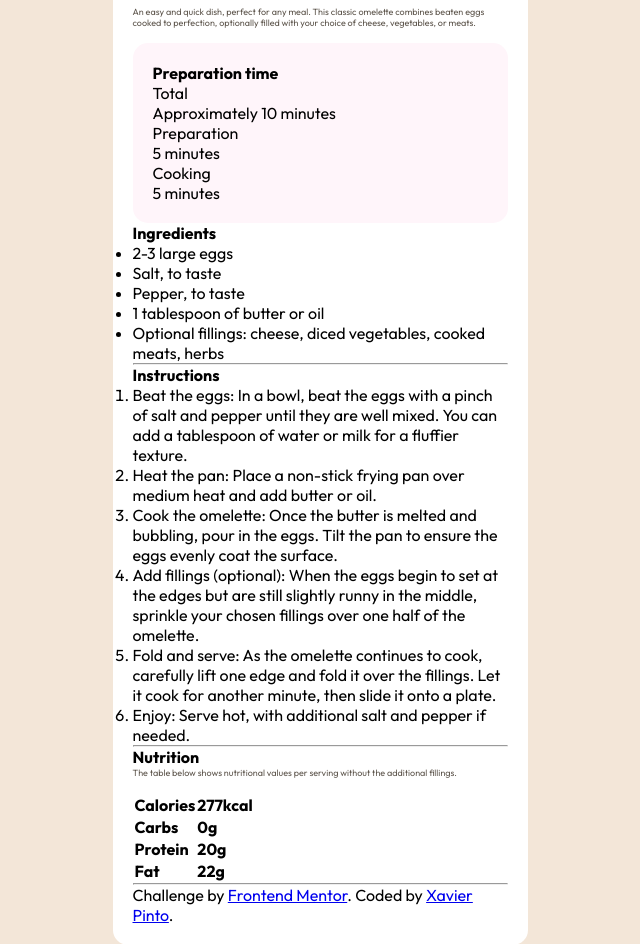
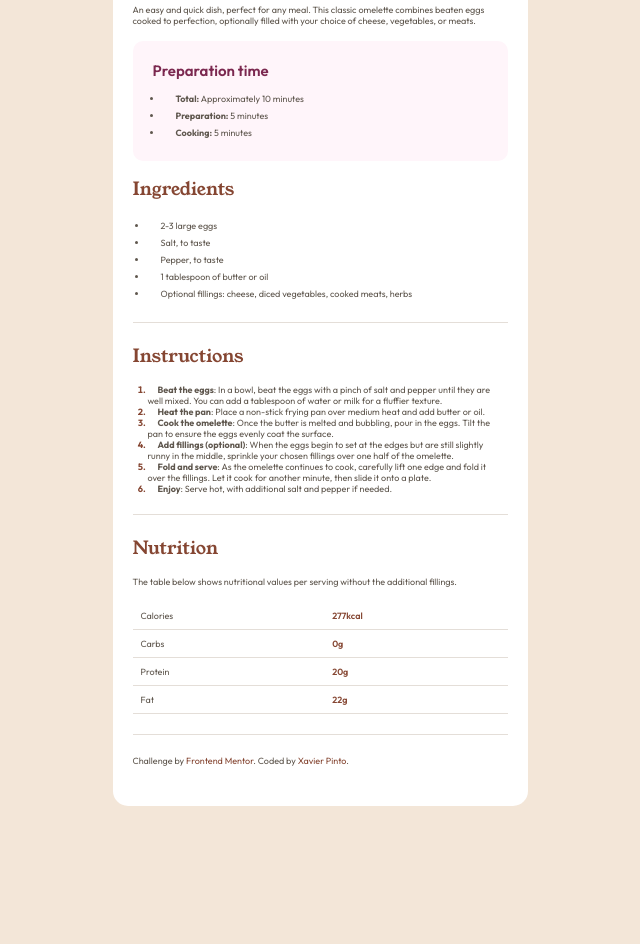
Before and after one commit to JavierPintoVas/recipe-page-main, a plain HTML site: page index.html in a window 1280 px wide. Shown: the part 300-1244 px from the top of the page, without its empty margins (320-960 px from the left). After the commit the page ends 1156 px from the top, so only its background shows below. Drawn offline with Linux system fonts and the light colour scheme.

Commit message:
Adding changes in CSS

```diff
--- a/index.html
+++ b/index.html
@@ -17,7 +17,9 @@
   </head>
   <body>
     <div class="container">
-      <img src="assets/images/image-omelette.jpeg" alt="image-omelette" />
+      <div class="container-img">
+        <img src="assets/images/image-omelette.jpeg" alt="image-omelette" />
+      </div>
       <h1 class="title">Simple Omelette Recipe</h1>
       <p class="description">
         An easy and quick dish, perfect for any meal. This classic omelette
@@ -26,14 +28,11 @@
       </p>
       <div class="container-pink">
         <h3>Preparation time</h3>
-        <dl>
-          <dt>Total</dt>
-          <dd>Approximately 10 minutes</dd>
-          <dt>Preparation</dt>
-          <dd>5 minutes</dd>
-          <dt>Cooking</dt>
-          <dd>5 minutes</dd>
-        </dl>
+        <ul>
+          <li><b>Total:</b> Approximately 10 minutes</li>
+          <li><b>Preparation:</b> 5 minutes</li>
+          <li><b>Cooking:</b> 5 minutes</li>
+        </ul>
       </div>
       <h2>Ingredients</h2>
       <ul>
@@ -45,35 +44,37 @@
           Optional fillings: cheese, diced vegetables, cooked meats, herbs
         </li>
       </ul>
-      <hr />
+      <hr class="divisor" />
       <h2>Instructions</h2>
       <ol>
         <li>
-          Beat the eggs: In a bowl, beat the eggs with a pinch of salt and
-          pepper until they are well mixed. You can add a tablespoon of water or
-          milk for a fluffier texture.
+          <b>Beat the eggs</b>: In a bowl, beat the eggs with a pinch of salt
+          and pepper until they are well mixed. You can add a tablespoon of
+          water or milk for a fluffier texture.
         </li>
         <li>
-          Heat the pan: Place a non-stick frying pan over medium heat and add
-          butter or oil.
+          <b>Heat the pan</b>: Place a non-stick frying pan over medium heat and
+          add butter or oil.
         </li>
         <li>
-          Cook the omelette: Once the butter is melted and bubbling, pour in the
-          eggs. Tilt the pan to ensure the eggs evenly coat the surface.
+          <b>Cook the omelette</b>: Once the butter is melted and bubbling, pour
+          in the eggs. Tilt the pan to ensure the eggs evenly coat the surface.
         </li>
         <li>
-          Add fillings (optional): When the eggs begin to set at the edges but
-          are still slightly runny in the middle, sprinkle your chosen fillings
-          over one half of the omelette.
+          <b>Add fillings (optional)</b>: When the eggs begin to set at the
+          edges but are still slightly runny in the middle, sprinkle your chosen
+          fillings over one half of the omelette.
         </li>
         <li>
-          Fold and serve: As the omelette continues to cook, carefully lift one
-          edge and fold it over the fillings. Let it cook for another minute,
-          then slide it onto a plate.
+          <b>Fold and serve</b>: As the omelette continues to cook, carefully
+          lift one edge and fold it over the fillings. Let it cook for another
+          minute, then slide it onto a plate.
         </li>
-        <li>Enjoy: Serve hot, with additional salt and pepper if needed.</li>
+        <li>
+          <b>Enjoy</b>: Serve hot, with additional salt and pepper if needed.
+        </li>
       </ol>
-      <hr />
+      <hr class="divisor" />
       <h2>Nutrition</h2>
       <p>
         The table below shows nutritional values per serving without the
@@ -81,23 +82,23 @@
       </p>
       <table>
         <tr>
-          <th>Calories</th>
-          <th>277kcal</th>
+          <th class="col1">Calories</th>
+          <th class="col2">277kcal</th>
         </tr>
         <tr>
-          <th>Carbs</th>
-          <th>0g</th>
+          <th class="col1">Carbs</th>
+          <th class="col2">0g</th>
         </tr>
         <tr>
-          <th>Protein</th>
-          <th>20g</th>
+          <th class="col1">Protein</th>
+          <th class="col2">20g</th>
         </tr>
         <tr>
-          <th>Fat</th>
-          <th>22g</th>
+          <th class="col1">Fat</th>
+          <th class="col2">22g</th>
         </tr>
       </table>
-      <hr />
+      <hr class="divisor" />
       <div class="attribution">
         Challenge by
         <a href="https://www.frontendmentor.io?ref=challenge" target="_blank"
--- a/styles.css
+++ b/styles.css
@@ -5,7 +5,6 @@
 * {
   margin: 0;
   padding: 0;
-  font-size: 16px;
   font-family: "Outfit", sans-serif;
   text-align: left;
 }
@@ -36,6 +35,9 @@ body {
   align-items: center;
   flex-direction: column;
   font-size: 16px;
+  color: var(--Stone-600);
+  font-weight: var(--font-weight-regular);
+  font-size: 9px;
 }
 
 .container {
@@ -61,14 +63,118 @@ body {
 }
 
 .container p {
-  font-weight: var(--font-weight-regular);
-  font-size: 9px;
   margin: auto auto 15px;
-  color: var(--Stone-600);
 }
 
 .container-pink {
   padding: 20px;
   background-color: var(--Rose-50);
-  border-radius: 15px;
+  border-radius: 10px;
 }
+
+.container-pink ul {
+  margin: auto 10px;
+}
+
+h3 {
+  font-weight: var(--font-weight-semibold);
+  font-size: 15px;
+  color: var(--Rose-800);
+  padding-bottom: 10px;
+}
+
+ul li {
+  text-indent: 10px;
+  padding: 3px;
+}
+
+h2 {
+  font-weight: var(--font-YoungTitle);
+  color: var(--Brown-800);
+  margin: 15px auto;
+  font-family: "Young Serif";
+  font-size: 18px;
+}
+
+ul {
+  margin: auto 15px;
+}
+
+.divisor {
+  margin: 20px auto;
+  height: 1px;
+  background-color: var(--Stone-150);
+  border: 0px;
+}
+
+ol li::marker {
+  color: var(--Brown-800);
+  font-weight: var(--font-weight-bold);
+}
+
+ol li {
+  text-indent: 10px;
+}
+
+ol {
+  padding: 0 15px;
+}
+
+table {
+  width: 100%;
+  border-top: none;
+  border-bottom: none;
+  border-collapse: collapse;
+}
+
+.col1 {
+  font-weight: var(--font-weight-regular);
+}
+
+.col2 {
+  font-weight: var(--font-weight-semibold);
+  color: var(--Brown-800);
+}
+
+th,
+td {
+  border-bottom: 1px solid var(--Stone-150);
+  padding: 8px;
+}
+
+th,
+td {
+  border-left: none;
+  border-right: none;
+}
+
+a {
+  text-decoration: none;
+  color: var(--Brown-800);
+}
+
+.attribution {
+  padding-bottom: 20px;
+}
+
+@media (max-width: 374px) {
+  body {
+    background-color: var(--White);
+    padding: 0;
+    margin: 0;
+  }
+
+  .container {
+    padding: 0 20px;
+    margin: 0;
+    border-radius: 0;
+    position: relative;
+  }
+
+  .container img {
+    border-radius: 0;
+    padding: 0;
+    width: 100%;
+    margin: auto 20px;
+  }
+}
```
Also changed, not shown: design/desktop-design.jpg.
